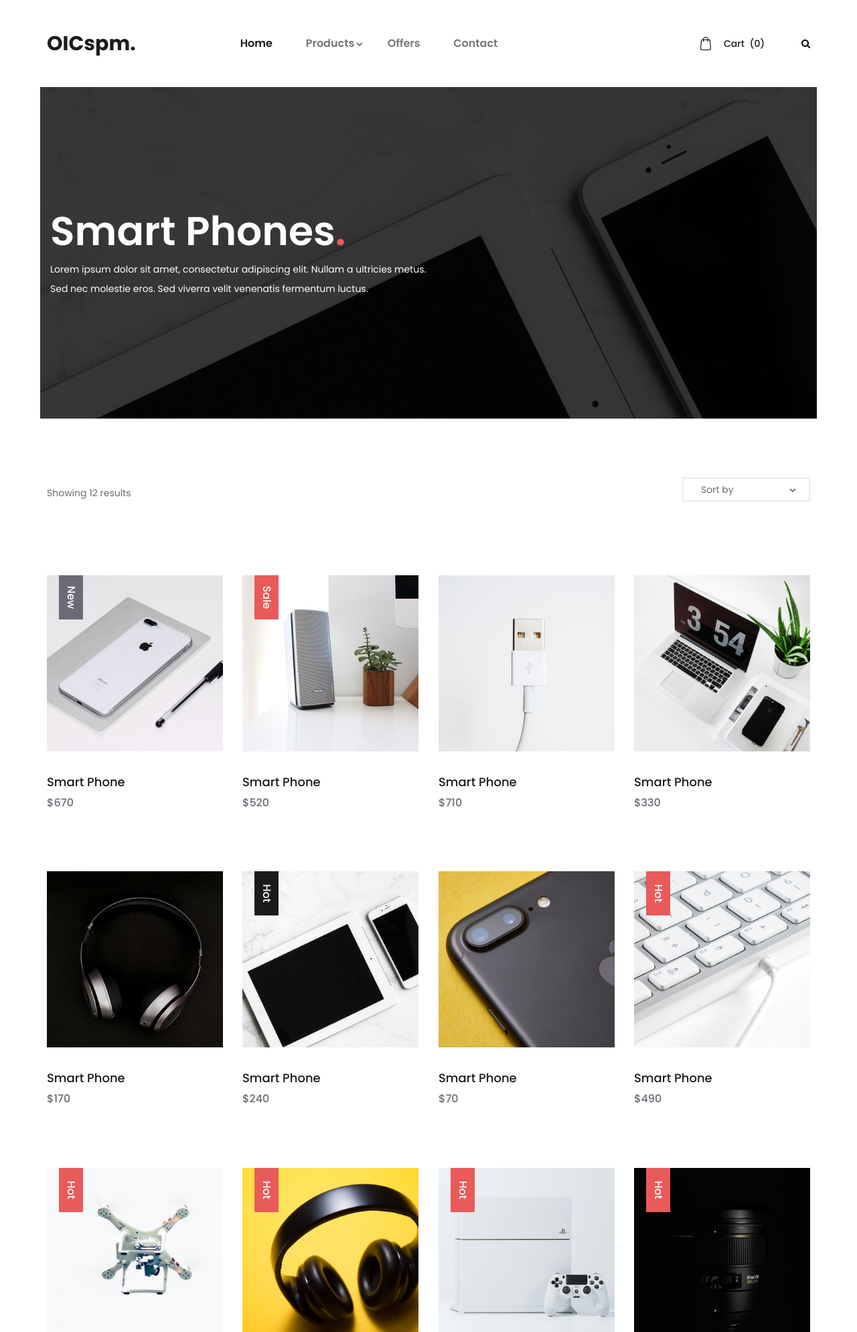
After one commit to ithgnm/OIC-spm, a Django app: page /category in a window 1280 px wide. The commit adds this page. Shown: the top 1989 px of the page at 67% size. Run offline with Django 3.2, Linux system fonts and the light colour scheme; some libraries are stand-ins or nearby versions.

Commit message:
update html

```diff
--- a/cart/views.py
+++ b/cart/views.py
@@ -1,3 +1,6 @@
 from django.shortcuts import render
 
 # Create your views here.
+
+def cart_detail(request):
+    return render(request, 'homepage/cart.html')
--- a/core/urls.py
+++ b/core/urls.py
@@ -1,14 +1,20 @@
 from django.urls import path
 from .views import *
 from product.views import *
+from cart.views import *
 
 
 urlpatterns = [
+    # Index
     path('', home_view.as_view(), name='index'),
-    path('index', home_view.as_view(), name='index'),
-    path('index.html', home_view.as_view(), name='index'),
 
+    # Contact
     path('contact', contact_view.as_view(), name='contact'),
 
+    # Product
+    path('category', category_view),
     path('product/<int:id>', product_detail, name='product'),
+
+    # Cart
+    path('cart', cart_detail, name='cart'),
 ]
--- a/product/views.py
+++ b/product/views.py
@@ -11,3 +11,6 @@ def product_detail(request, id):
     related = Product.objects.filter(category=product.category)
     content = {'product': product, 'related': related, 'carousel': carousel, 'category': category}
     return render(request, 'homepage/product.html', content)
+
+def category_view(request):
+    return render(request, 'homepage/category.html')
--- a/templates/homepage/cart.html
+++ b/templates/homepage/cart.html
@@ -32,8 +32,7 @@
 							<div class="home_content">
 								<div class="breadcrumbs">
 									<ul>
-										<li><a href="index.html">Home</a></li>
-										<li><a href="categories.html">Categories</a></li>
+										<li><a href="/">Home</a></li>
 										<li>Shopping Cart</li>
 									</ul>
 								</div>
--- /dev/null
+++ b/templates/homepage/category.html
@@ -0,0 +1,298 @@
+{% extends 'homepage/base.html' %}
+
+{% load static %}
+
+{% block title %}
+<title>OICspm. Hi-tech Devices Store</title>
+{% endblock %}
+
+{% block css %}
+<link rel="stylesheet" type="text/css" href="{% static 'homepage/styles/bootstrap4/bootstrap.min.css' %}">
+<link href="{% static 'homepage/plugins/font-awesome-4.7.0/css/font-awesome.min.css' %}" rel="stylesheet" type="text/css">
+<link rel="stylesheet" type="text/css" href="{% static 'homepage/plugins/OwlCarousel2-2.2.1/owl.carousel.css' %}">
+<link rel="stylesheet" type="text/css" href="{% static 'homepage/plugins/OwlCarousel2-2.2.1/owl.theme.default.css' %}">
+<link rel="stylesheet" type="text/css" href="{% static 'homepage/plugins/OwlCarousel2-2.2.1/animate.css' %}">
+<link rel="stylesheet" type="text/css" href="{% static 'homepage/styles/categories.css' %}">
+<link rel="stylesheet" type="text/css" href="{% static 'homepage/styles/categories_responsive.css' %}">
+{% endblock %}
+
+
+{% block content %}
+<div class="super_container">
+
+	<!-- Header -->
+
+	<!-- Menu -->
+
+	<!-- Home -->
+
+	<div class="home">
+		<div class="home_container">
+			<div class="home_background" style="background-image:url(images/categories.jpg)"></div>
+			<div class="home_content_container">
+				<div class="container">
+					<div class="row">
+						<div class="col">
+							<div class="home_content">
+								<div class="home_title">Smart Phones<span>.</span></div>
+								<div class="home_text"><p>Lorem ipsum dolor sit amet, consectetur adipiscing elit. Nullam a ultricies metus. Sed nec molestie eros. Sed viverra velit venenatis fermentum luctus.</p></div>
+							</div>
+						</div>
+					</div>
+				</div>
+			</div>
+		</div>
+	</div>
+
+	<!-- Products -->
+
+	<div class="products">
+		<div class="container">
+			<div class="row">
+				<div class="col">
+
+					<!-- Product Sorting -->
+					<div class="sorting_bar d-flex flex-md-row flex-column align-items-md-center justify-content-md-start">
+						<div class="results">Showing <span>12</span> results</div>
+						<div class="sorting_container ml-md-auto">
+							<div class="sorting">
+								<ul class="item_sorting">
+									<li>
+										<span class="sorting_text">Sort by</span>
+										<i class="fa fa-chevron-down" aria-hidden="true"></i>
+										<ul>
+											<li class="product_sorting_btn" data-isotope-option='{ "sortBy": "original-order" }'><span>Default</span></li>
+											<li class="product_sorting_btn" data-isotope-option='{ "sortBy": "price" }'><span>Price</span></li>
+											<li class="product_sorting_btn" data-isotope-option='{ "sortBy": "stars" }'><span>Name</span></li>
+										</ul>
+									</li>
+								</ul>
+							</div>
+						</div>
+					</div>
+				</div>
+			</div>
+			<div class="row">
+				<div class="col">
+
+					<div class="product_grid">
+
+						<!-- Product -->
+						<div class="product">
+							<div class="product_image"><img src="images/product_1.jpg" alt=""></div>
+							<div class="product_extra product_new"><a href="categories.html">New</a></div>
+							<div class="product_content">
+								<div class="product_title"><a href="product.html">Smart Phone</a></div>
+								<div class="product_price">$670</div>
+							</div>
+						</div>
+
+						<!-- Product -->
+						<div class="product">
+							<div class="product_image"><img src="images/product_2.jpg" alt=""></div>
+							<div class="product_extra product_sale"><a href="categories.html">Sale</a></div>
+							<div class="product_content">
+								<div class="product_title"><a href="product.html">Smart Phone</a></div>
+								<div class="product_price">$520</div>
+							</div>
+						</div>
+
+						<!-- Product -->
+						<div class="product">
+							<div class="product_image"><img src="images/product_3.jpg" alt=""></div>
+							<div class="product_content">
+								<div class="product_title"><a href="product.html">Smart Phone</a></div>
+								<div class="product_price">$710</div>
+							</div>
+						</div>
+
+						<!-- Product -->
+						<div class="product">
+							<div class="product_image"><img src="images/product_4.jpg" alt=""></div>
+							<div class="product_content">
+								<div class="product_title"><a href="product.html">Smart Phone</a></div>
+								<div class="product_price">$330</div>
+							</div>
+						</div>
+
+						<!-- Product -->
+						<div class="product">
+							<div class="product_image"><img src="images/product_5.jpg" alt=""></div>
+							<div class="product_content">
+								<div class="product_title"><a href="product.html">Smart Phone</a></div>
+								<div class="product_price">$170</div>
+							</div>
+						</div>
+
+						<!-- Product -->
+						<div class="product">
+							<div class="product_image"><img src="images/product_6.jpg" alt=""></div>
+							<div class="product_extra product_hot"><a href="categories.html">Hot</a></div>
+							<div class="product_content">
+								<div class="product_title"><a href="product.html">Smart Phone</a></div>
+								<div class="product_price">$240</div>
+							</div>
+						</div>
+
+						<!-- Product -->
+						<div class="product">
+							<div class="product_image"><img src="images/product_7.jpg" alt=""></div>
+							<div class="product_content">
+								<div class="product_title"><a href="product.html">Smart Phone</a></div>
+								<div class="product_price">$70</div>
+							</div>
+						</div>
+
+						<!-- Product -->
+						<div class="product">
+							<div class="product_image"><img src="images/product_8.jpg" alt=""></div>
+							<div class="product_extra product_sale"><a href="categories.html">Hot</a></div>
+							<div class="product_content">
+								<div class="product_title"><a href="product.html">Smart Phone</a></div>
+								<div class="product_price">$490</div>
+							</div>
+						</div>
+
+						<!-- Product -->
+						<div class="product">
+							<div class="product_image"><img src="images/product_9.jpg" alt=""></div>
+							<div class="product_extra product_sale"><a href="categories.html">Hot</a></div>
+							<div class="product_content">
+								<div class="product_title"><a href="product.html">Smart Phone</a></div>
+								<div class="product_price">$410</div>
+							</div>
+						</div>
+
+						<!-- Product -->
+						<div class="product">
+							<div class="product_image"><img src="images/product_10.jpg" alt=""></div>
+							<div class="product_extra product_sale"><a href="categories.html">Hot</a></div>
+							<div class="product_content">
+								<div class="product_title"><a href="product.html">Smart Phone</a></div>
+								<div class="product_price">$365</div>
+							</div>
+						</div>
+
+						<!-- Product -->
+						<div class="product">
+							<div class="product_image"><img src="images/product_11.jpg" alt=""></div>
+							<div class="product_extra product_sale"><a href="categories.html">Hot</a></div>
+							<div class="product_content">
+								<div class="product_title"><a href="product.html">Smart Phone</a></div>
+								<div class="product_price">$195</div>
+							</div>
+						</div>
+
+						<!-- Product -->
+						<div class="product">
+							<div class="product_image"><img src="images/product_12.jpg" alt=""></div>
+							<div class="product_extra product_sale"><a href="categories.html">Hot</a></div>
+							<div class="product_content">
+								<div class="product_title"><a href="product.html">Smart Phone</a></div>
+								<div class="product_price">$580</div>
+							</div>
+						</div>
+
+					</div>
+					<div class="product_pagination">
+						<ul>
+							<li class="active"><a href="#">01.</a></li>
+							<li><a href="#">02.</a></li>
+							<li><a href="#">03.</a></li>
+						</ul>
+					</div>
+
+				</div>
+			</div>
+		</div>
+	</div>
+
+	<!-- Icon Boxes -->
+
+	<div class="icon_boxes">
+		<div class="container">
+			<div class="row icon_box_row">
+
+				<!-- Icon Box -->
+				<div class="col-lg-4 icon_box_col">
+					<div class="icon_box">
+						<div class="icon_box_image"><img src="images/icon_1.svg" alt=""></div>
+						<div class="icon_box_title">Free Shipping Worldwide</div>
+						<div class="icon_box_text">
+							<p>Lorem ipsum dolor sit amet, consectetur adipiscing elit. Nullam a ultricies metus. Sed nec molestie.</p>
+						</div>
+					</div>
+				</div>
+
+				<!-- Icon Box -->
+				<div class="col-lg-4 icon_box_col">
+					<div class="icon_box">
+						<div class="icon_box_image"><img src="images/icon_2.svg" alt=""></div>
+						<div class="icon_box_title">Free Returns</div>
+						<div class="icon_box_text">
+							<p>Lorem ipsum dolor sit amet, consectetur adipiscing elit. Nullam a ultricies metus. Sed nec molestie.</p>
+						</div>
+					</div>
+				</div>
+
+				<!-- Icon Box -->
+				<div class="col-lg-4 icon_box_col">
+					<div class="icon_box">
+						<div class="icon_box_image"><img src="images/icon_3.svg" alt=""></div>
+						<div class="icon_box_title">24h Fast Support</div>
+						<div class="icon_box_text">
+							<p>Lorem ipsum dolor sit amet, consectetur adipiscing elit. Nullam a ultricies metus. Sed nec molestie.</p>
+						</div>
+					</div>
+				</div>
+
+			</div>
+		</div>
+	</div>
+
+	<!-- Newsletter -->
+
+	<div class="newsletter">
+		<div class="container">
+			<div class="row">
+				<div class="col">
+					<div class="newsletter_border"></div>
+				</div>
+			</div>
+			<div class="row">
+				<div class="col-lg-8 offset-lg-2">
+					<div class="newsletter_content text-center">
+						<div class="newsletter_title">Subscribe to our newsletter</div>
+						<div class="newsletter_text"><p>Lorem ipsum dolor sit amet, consectetur adipiscing elit. Nullam a ultricies metus. Sed nec molestie eros</p></div>
+						<div class="newsletter_form_container">
+							<form action="#" id="newsletter_form" class="newsletter_form">
+								<input type="email" class="newsletter_input" required="required">
+								<button class="newsletter_button trans_200"><span>Subscribe</span></button>
+							</form>
+						</div>
+					</div>
+				</div>
+			</div>
+		</div>
+	</div>
+
+	<!-- Footer -->
+
+</div>
+{% endblock %}
+
+{% block js %}
+<script src="{% static 'homepage/js/jquery-3.2.1.min.js' %}"></script>
+<script src="{% static 'homepage/styles/bootstrap4/popper.js' %}"></script>
+<script src="{% static 'homepage/styles/bootstrap4/bootstrap.min.js' %}"></script>
+<script src="{% static 'homepage/plugins/greensock/TweenMax.min.js' %}"></script>
+<script src="{% static 'homepage/plugins/greensock/TimelineMax.min.js' %}"></script>
+<script src="{% static 'homepage/plugins/scrollmagic/ScrollMagic.min.js' %}"></script>
+<script src="{% static 'homepage/plugins/greensock/animation.gsap.min.js' %}"></script>
+<script src="{% static 'homepage/plugins/greensock/ScrollToPlugin.min.js' %}"></script>
+<script src="{% static 'homepage/plugins/OwlCarousel2-2.2.1/owl.carousel.js' %}"></script>
+<script src="{% static 'homepage/plugins/Isotope/isotope.pkgd.min.js' %}"></script>
+<script src="{% static 'homepage/plugins/easing/easing.js' %}"></script>
+<script src="{% static 'homepage/plugins/parallax-js-master/parallax.min.js' %}"></script>
+<script src="{% static 'homepage/js/categories.js' %}"></script>
+{% endblock %}
--- a/templates/homepage/navbar.html
+++ b/templates/homepage/navbar.html
@@ -11,7 +11,7 @@
 								<ul>
 									<li class="active"><a href="/">Home</a></li>
 									<li class="hassubs">
-										<a href="category">Products</a>
+										<a href="/category">Products</a>
 										<ul style="width: max-content">
 											{% for item in category %}
 											<li><a href="#">{{item.title}}</a></li>
@@ -19,12 +19,12 @@
 										</ul>
 									</li>
 									<li><a href="#">Offers</a></li>
-									<li><a href="contact">Contact</a></li>
+									<li><a href="/contact">Contact</a></li>
 								</ul>
 							</nav>
 							<div class="header_extra ml-auto">
 								<div class="shopping_cart">
-									<a href="cart.html">
+									<a href="/cart">
 										<svg version="1.1" xmlns="http://www.w3.org/2000/svg" xmlns:xlink="http://www.w3.org/1999/xlink" x="0px" y="0px"
 												 viewBox="0 0 489 489" style="enable-background:new 0 0 489 489;" xml:space="preserve">
 											<g>
--- a/templates/homepage/product.html
+++ b/templates/homepage/product.html
@@ -126,7 +126,7 @@
 							</ul>
 						</div>
 					</div>
-				</div>
+				</div>lkj
 			</div>
 
 			<div class="row description_row">
```
